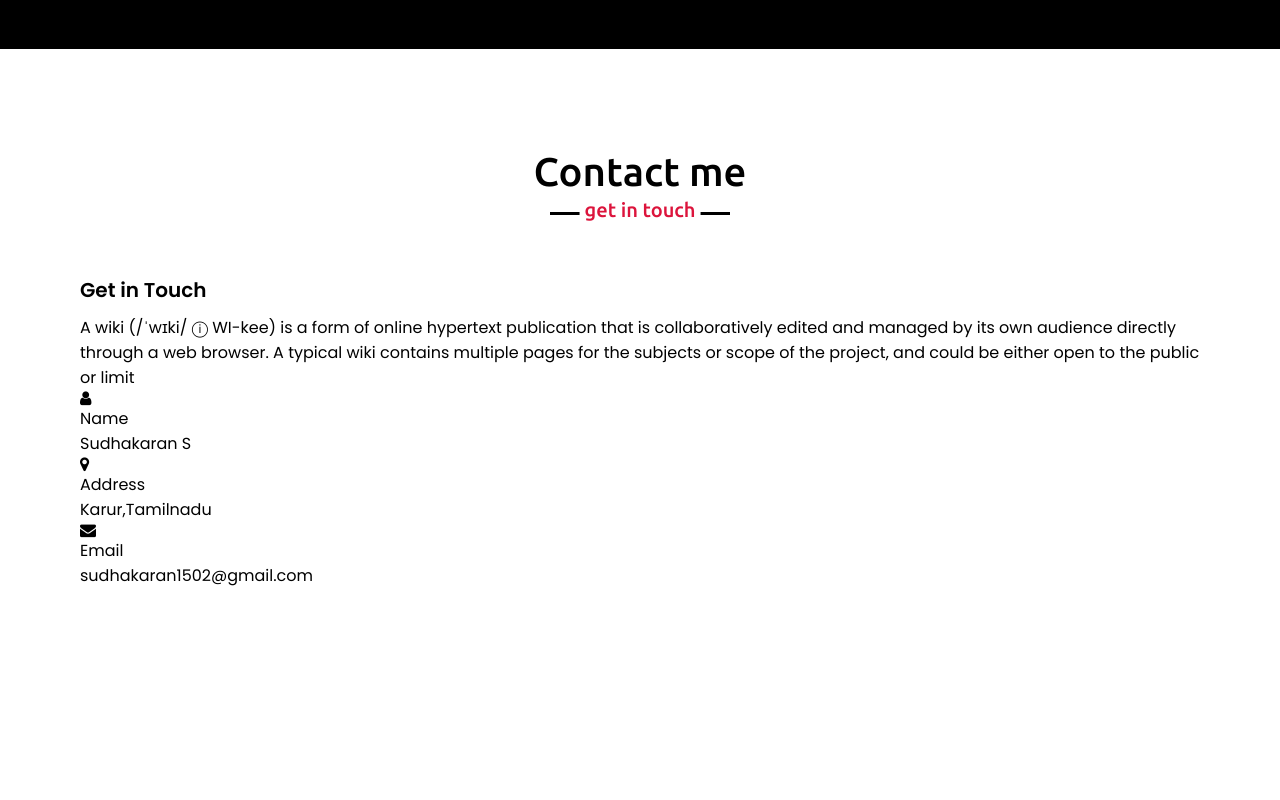
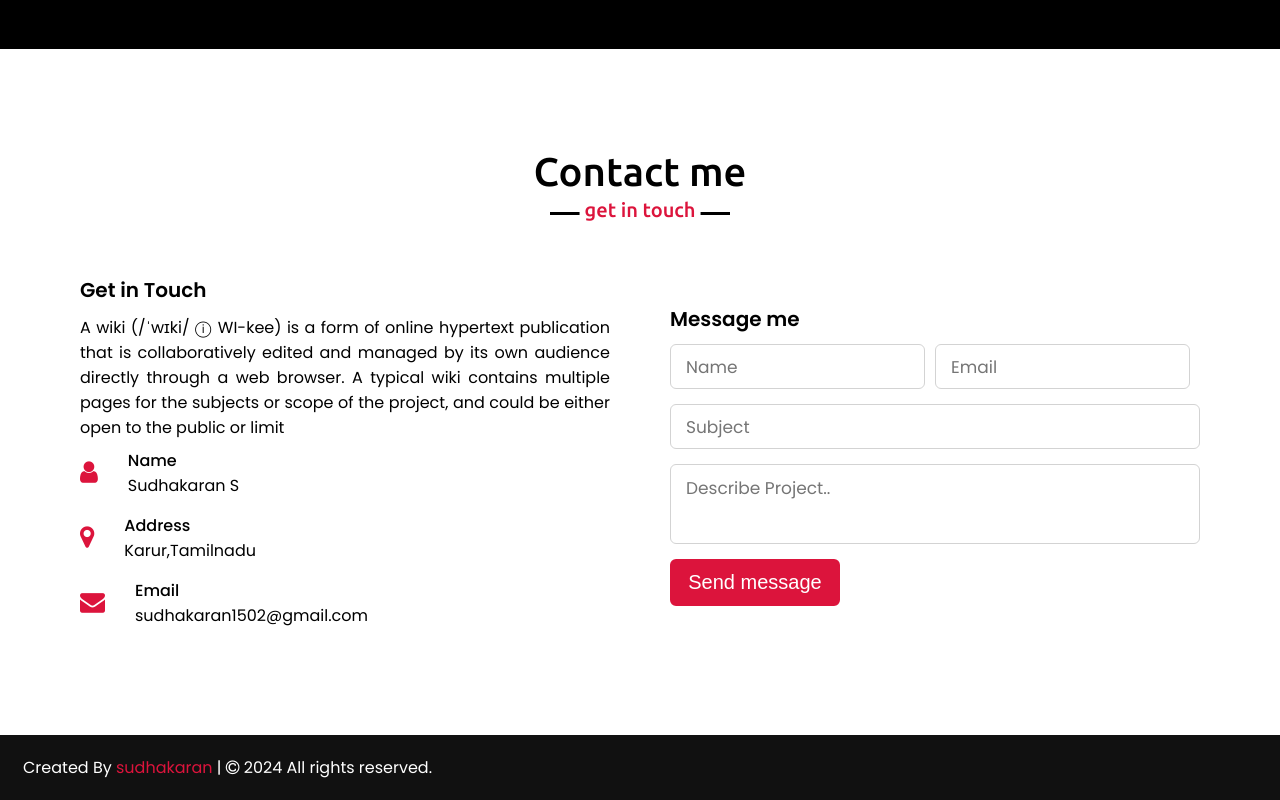
Before and after one commit to sudhakaran1502/web-development-projects, a plain HTML site: page Main project 1/main.html in a window 1280 px wide. Shown: the part 3627-4427 px from the top of the page. Before the commit the page ends 4315 px from the top, so only its background shows below. Drawn offline with nearby package versions, Linux system fonts and the light colour scheme.

Commit message:
mainproject

```diff
--- a/Main project 1/main.html
+++ b/Main project 1/main.html
@@ -19,12 +19,12 @@
     <div class="max-width">
         <div class="logo"><a href='#'>Portfo<span>lio.</span></a></div>
         <ul class="menu">
-            <li><a href='#'>Home</a></li>
-            <li><a href='#'>About</a></li>
-            <li><a href='#'>Projects</a></li>
-            <li><a href='#'>Skills</a></li>
-            <li><a href='#'>Certifications</a></li>
-            <li><a href='#'>Contact</a></li>
+            <li><a href='#home'>Home</a></li>
+            <li><a href='#about'>About</a></li>
+            <li><a href='#services'>Projects</a></li>
+            <li><a href='#skills'>Skills</a></li>
+            <li><a href='#cert'>Certifications</a></li>
+            <li><a href='#contact'>Contact</a></li>
 
         </ul>
         <div class="menu-btn">
@@ -225,9 +225,41 @@
                     </div>
                 </div>
             </div>
+
+            <div class="column right">
+                <div class="text">Message me</div>
+                <form action="#">
+                    <div class="fields">
+                        <div class="field name">
+                            <input type="text" placeholder="Name" required>
+                        </div>
+                        <div class="field email">
+                            <input type="email" placeholder="Email" required>
+                        </div>
+                    </div>
+                    <div class="field">
+                        <input type="text" placeholder="Subject" required>
+                    </div>
+                    <div class="field textarea">
+                          <textarea cols="30" rows="10" placeholder="Describe Project.." required></textarea>
+
+                    </div>
+                    <div class="button">
+                        <button type="submit">Send message</button>
+                    </div>
+
+                </form>
+            </div>
+
+
         </div>
     </div>
 </section>
+
+<!--footer-->
+<footer>
+    <span>Created By <a href='#'>sudhakaran</a> | <span class='fa fa-copyright '></span>  2024 All rights reserved.</span>
+</footer>
 
 
 
--- a/Main project 1/main1.css
+++ b/Main project 1/main1.css
@@ -6,6 +6,9 @@
     padding: 0;
     box-sizing: border-box;
     text-decoration: none;
+}
+html{
+    scroll-behavior: smooth;
 }
 .max-width{
     max-width:1300px;
@@ -122,7 +125,7 @@
 section{
     padding: 100px 0;
 }
-.about{
+.about , footer{
     font-family: 'poppins', sans-serif;
 }
 .about .title{
@@ -501,15 +504,107 @@ section{
     transform: translateX(-50%);
 }
 .contact .contact-content .column{
-    width:calc(50%-30px);
+    width:calc(50% - 30px);
 }
 .contact .contact-content .text{
     font-size: 20px;
     font-weight:600;
     margin-bottom: 10px;
 }
+.contact .contact-content .left p{
+    text-align: justify;
+}
+.contact .contact-content .left .icons{
+    margin: 10px 0;
+}
+.contact .contact-content .row{
+    display:flex;
+    height: 65px;
+    align-items: center;
+}
+.contact .contact-content .row .info{
+    margin-left: 30px;
+}
 
+.contact .contact-content .row i{
+    font-size: 25px;
+    color:crimson;
+}
+.contact .contact-content .info .head{
+    font-weight: 500;
+}
+.contact .contact-content .info .subb-title{
+    color:#333;
+}
+.contact .right form .fields{
+    display: flex;
+}
+.contact .right form .fields ,
+.contact .right form .field{
+    height: 45px;
+    width:100%;
+    margin-bottom: 15px;
+}
+.contact .right form .textarea{
+    height: 80px;
+    width: 100%;
+}
+.contact .right form .name{
+    margin-right:10px;
+}
+.contact .right form .email{
+    margin-right:10px;
+}
+.contact .right form .field input,
+.contact .right form .textarea textarea{
+    height: 100%;
+    width: 100%;
+    border:1px solid lightgrey;
+    border-radius:6px;
+    outline: none;
+    padding: 0 15px;
+    font-size: 17px;
+    font-family: 'poppins', sans-serif;
+}
+.contact .right form .textarea textarea{
+    padding-top: 10px;
+    resize: none;
+}
+.contact .right form .button{
+    height: 47px;
+    width:170px;
+}
+.contact .right form .button button{
+    width:100%;
+    height:100%;
+    border: 2px solid crimson;
+    background-color: crimson;
+    color:white;
+    font-size: 20px;
+    font-weight: 500;
+    border-radius: 6px;
+    cursor: pointer;
+    transition: all 0.3s ease;
 
+}
+.contact .right form .button button:hover{
+    background: none;
+    color: crimson;
+}
+
+/*footer*/
+footer{
+    background: #111;
+    color: white;
+    padding: 20px 23px;
+}
+footer span a{
+    color:crimson;
+    text-decoration: none;
+}
+footer span a:hover{
+    text-decoration: underline;
+}
 
 
 
@@ -598,7 +693,8 @@ section{
         width: calc(50% - 10px);
         margin-bottom: 20px;
     }
-    .skills .skills-content .column{
+    .skills .skills-content .column,
+    .contact .contact-content .column{
         width: 100%;
         margin-bottom: 35px;
     }
```
